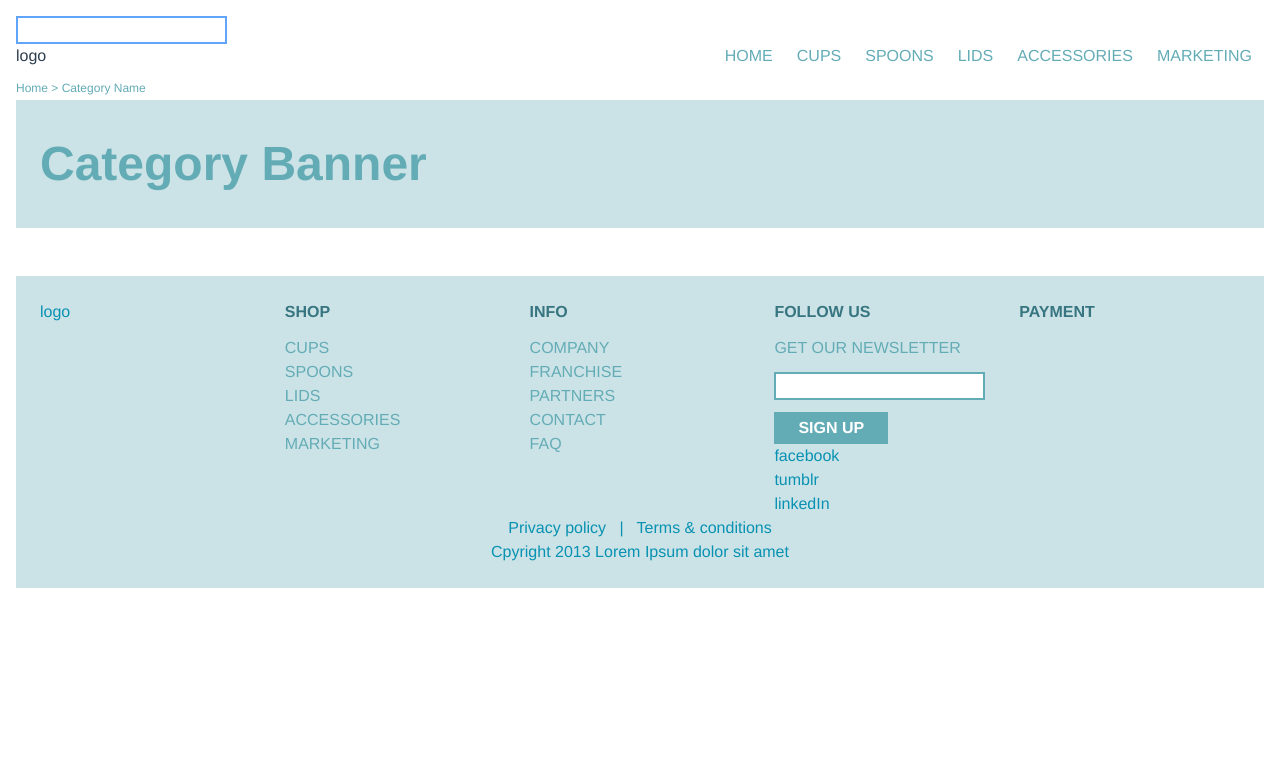
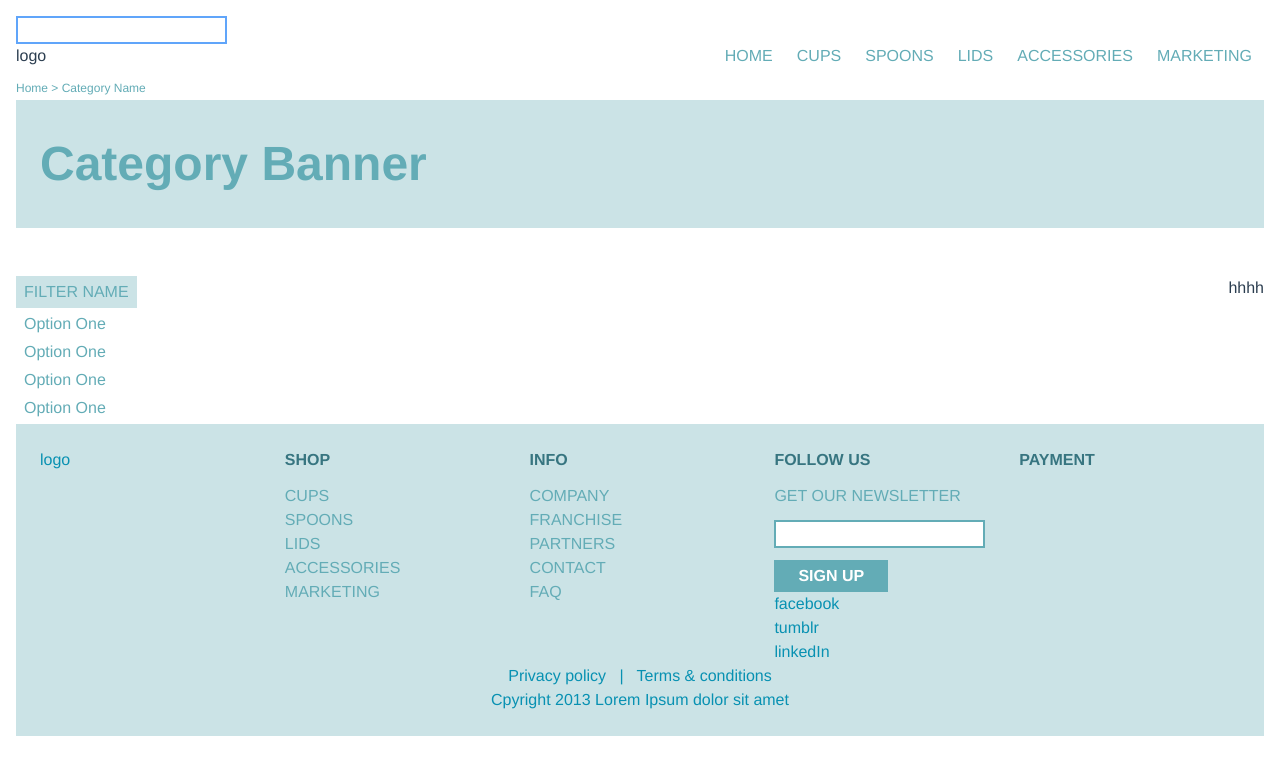
Before and after one commit to marsou001/test, a Vue app: page /featured-products in a window 1280 px wide. Shown: the top 774 px of the page. Built offline with nearby package versions, Linux system fonts and the light colour scheme.

Commit message:
feat: filters

```diff
--- a/src/views/FeaturedProducts/FeaturedProducts.vue
+++ b/src/views/FeaturedProducts/FeaturedProducts.vue
@@ -1,5 +1,21 @@
 <template>
   <Category />
+
+  <section class="flex flex-col md:flex-row md:justify-between">
+    <aside>
+      <h3 class="text-normal bg-weak py-1 px-2">FILTER NAME</h3>
+      <ul>
+        <li class="text-normal text-left sm:inline-block my-1 sm:mx-2 md:block">Option One</li>
+        <li class="text-normal text-left sm:inline-block my-1 sm:mx-2 md:block">Option One</li>
+        <li class="text-normal text-left sm:inline-block my-1 sm:mx-2 md:block">Option One</li>
+        <li class="text-normal text-left sm:inline-block my-1 sm:mx-2 md:block">Option One</li>
+      </ul>
+    </aside>
+
+    <div class="featured-products">
+      hhhh
+    </div>
+  </section>
 </template>
 
 <script>
```
